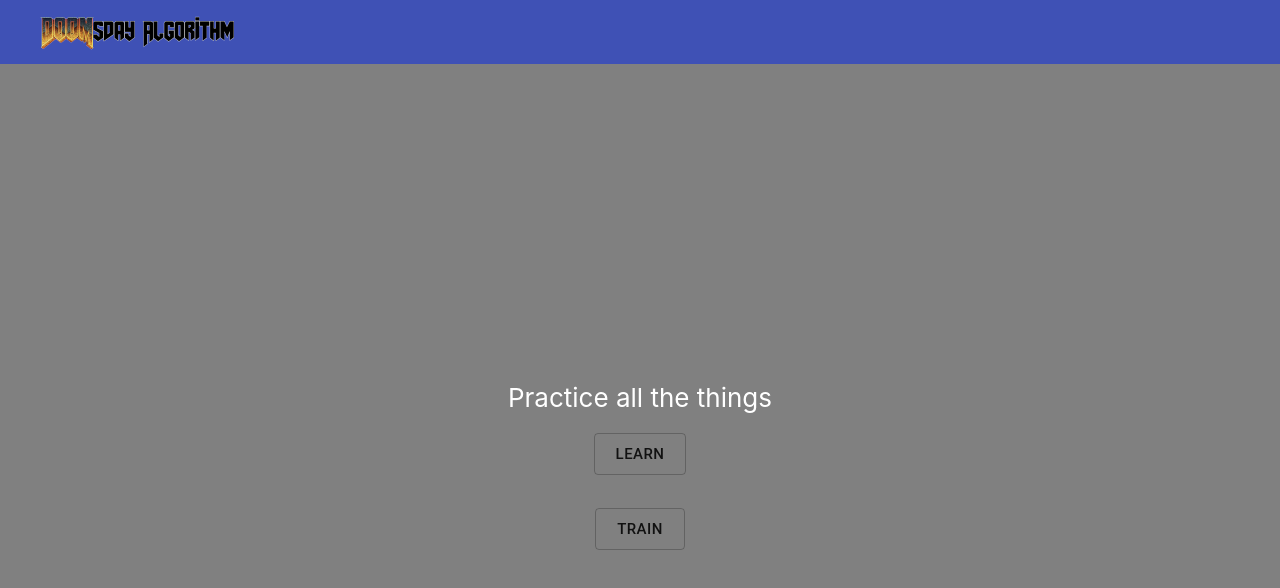
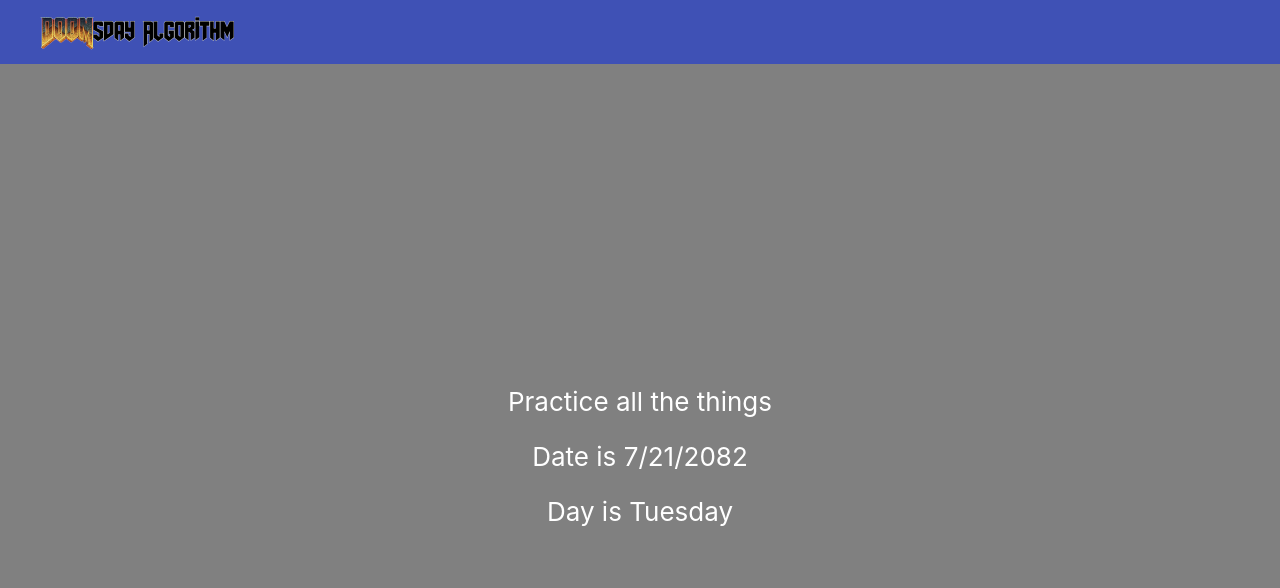
Before and after one commit to sriram-srirangam/doomsday-trainer, a React (Create React App) app in the folder doomsday_trainer/: page /train in a window 1280 px wide. Shown: the top 588 px of the page. Built offline with nearby package versions, Linux system fonts and the light colour scheme.

Commit message:
Add dates

```diff
--- a/doomsday_trainer/src/App.css
+++ b/doomsday_trainer/src/App.css
@@ -39,6 +39,7 @@
 
 .App-page-with-bar {
   min-height: "calc(100vh - 64px)";
+  max-height: "calc(100vh - 64px)";
 }
 
 .App-link {
--- a/doomsday_trainer/src/TrainPage.jsx
+++ b/doomsday_trainer/src/TrainPage.jsx
@@ -1,32 +1,64 @@
+import { useState } from "react";
 import Button from "@material-ui/core/Button";
 import Tooltip from "@material-ui/core/Tooltip";
 
 const TrainPage = () => {
+  const date = getRandDate();
+  const day = computeDayOfWeek(...date);
+  const [count, setCount] = useState(0);
+
   return (
     <div className="App">
       <header className="App-header">
         <p>Practice all the things</p>
-        <a href="learn" style={{ textDecoration: "none" }}>
-          <Tooltip title="Learn the theory" placement="right">
-            <Button
-              variant="outlined"
-              style={{ marginBottom: "32px" }}
-              size="large"
-            >
-              Learn
-            </Button>
-          </Tooltip>
-        </a>
-        <a href="train" style={{ textDecoration: "none" }}>
-          <Tooltip title="Practice the Algorithm" placement="right">
-            <Button variant="outlined" size="large">
-              Train
-            </Button>
-          </Tooltip>
-        </a>
+        <p>
+          Date is {date[0]}/{date[1]}/{date[2]}
+        </p>
+        <p>Day is {day}</p>
       </header>
     </div>
   );
 };
 
+const isLeapYear = (year) => {
+  return year % 4 === 0 && (year % 100 !== 0 || year % 400 === 0);
+};
+
+const randInt = (lower, upper) => {
+  return Math.floor(Math.random() * (upper - lower)) + lower;
+};
+
+const getRandDate = () => {
+  var year = randInt(1700, 2099);
+  var month = randInt(1, 12);
+  var day = 0;
+
+  if (month === 2) {
+    if (isLeapYear(year)) {
+      day = randInt(1, 29);
+    } else {
+      day = randInt(1, 28);
+    }
+  } else if (month in [9, 4, 6, 11]) {
+    day = randInt(1, 30);
+  } else {
+    day = randInt(1, 31);
+  }
+
+  return [month, day, year];
+};
+
+const computeDayOfWeek = (month, day, year) => {
+  var step_1 = Math.floor((year % 100) / 4);
+  var step_2 = step_1 + day;
+  var step_3 = step_2 + [4, 2, 0, 6][Math.floor(year / 100) - 17];
+  var step_4 = step_3 + [1, 4, 4, 0, 2, 5, 0, 3, 6, 1, 4, 6][month - 1];
+  var step_5 = step_4 - (isLeapYear(year) && [1, 2].includes(month) ? 1 : 0);
+  var step_6 = step_5 + (year % 100);
+  var step_7 = step_6 % 7;
+  return (
+    ["Satur", "Sun", "Mon", "Tues", "Wednes", "Thurs", "Fri"][step_7] + "day"
+  );
+};
+
 export default TrainPage;
```
